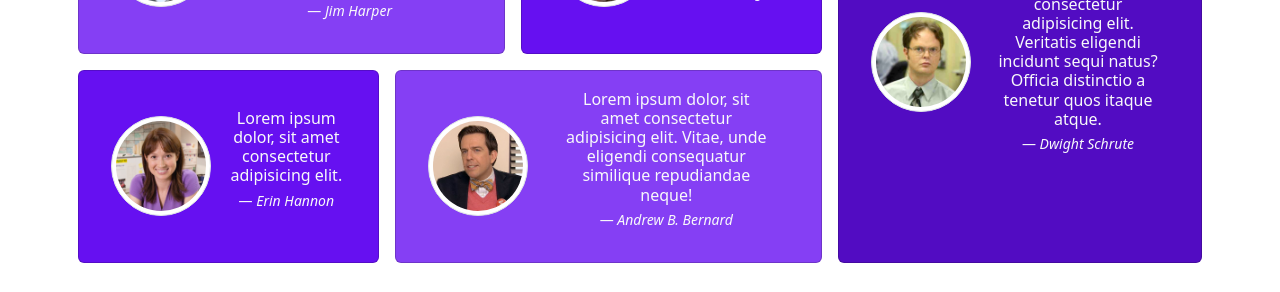
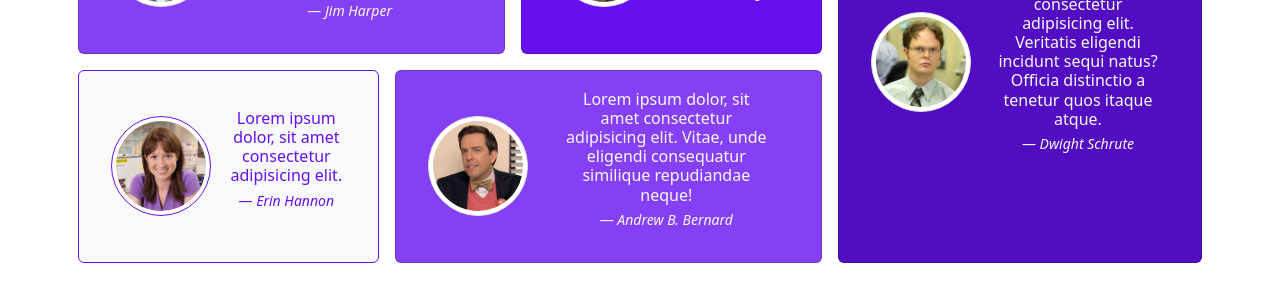
Before and after one commit to RiviCodes/dunder-mifflin-site, a React (Create React App) app: page / in a window 1280 px wide. Shown: the part 1303-1595 px from the top of the page. Built offline with nearby package versions, Linux system fonts and the light colour scheme.

Commit message:
Edit style

```diff
--- a/src/components/Grid.jsx
+++ b/src/components/Grid.jsx
@@ -64,22 +64,22 @@ export default function Grid() {
           {/* NESTED BOTTOM ROW */}
           <div className="row">
             <div className="col-12 col-lg-5 p-2">
-              <div class="card h-100 ps-3 bg-indigo-500">
+              <div class="card h-100 ps-3 bg-light border-indigo-500">
                 <div class="card-body d-flex align-items-center justify-content-center">
                   <div className="d-flex align-items-center">
                     <img
                       src="images/erin.jpg"
                       alt=""
-                      className="img-thumbnail rounded-circle"
+                      className="img-thumbnail border-indigo-500 rounded-circle"
                       height="auto"
                       width="100"
                     />
                     <div>
-                      <p class="card-text h6 h-100 w-75 pb-1 text-light bg-indigo-500">
+                      <p class="card-text h6 h-100 w-75 pb-1 text-indigo-500 bg-light">
                         Lorem ipsum dolor, sit amet consectetur adipisicing
                         elit.
                       </p>
-                      <figcaption class="blockquote-footer text-light pt-2">
+                      <figcaption class="blockquote-footer text-indigo-500 pt-2">
                         <cite title="Source Title">Erin Hannon</cite>
                       </figcaption>
                     </div>
```
